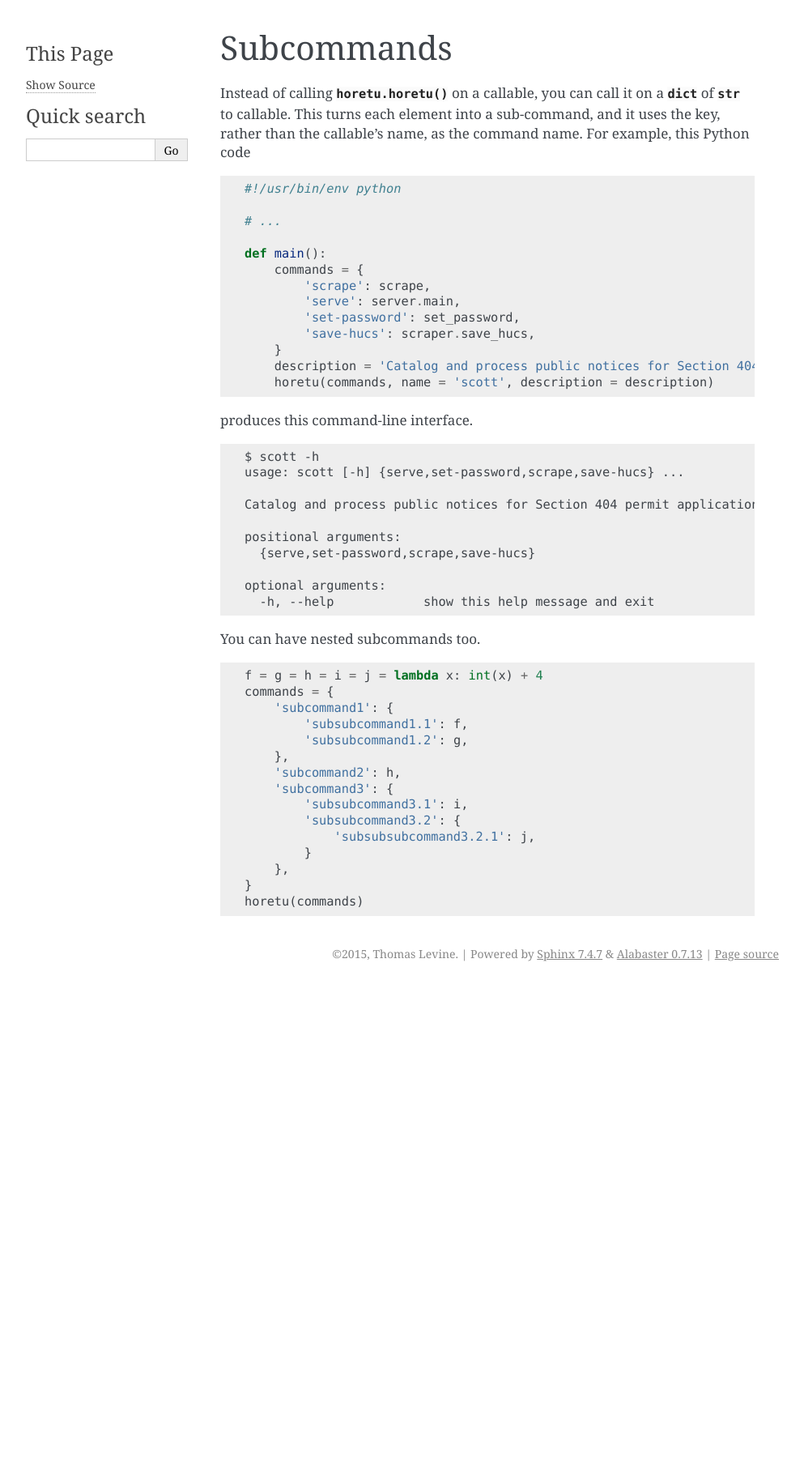
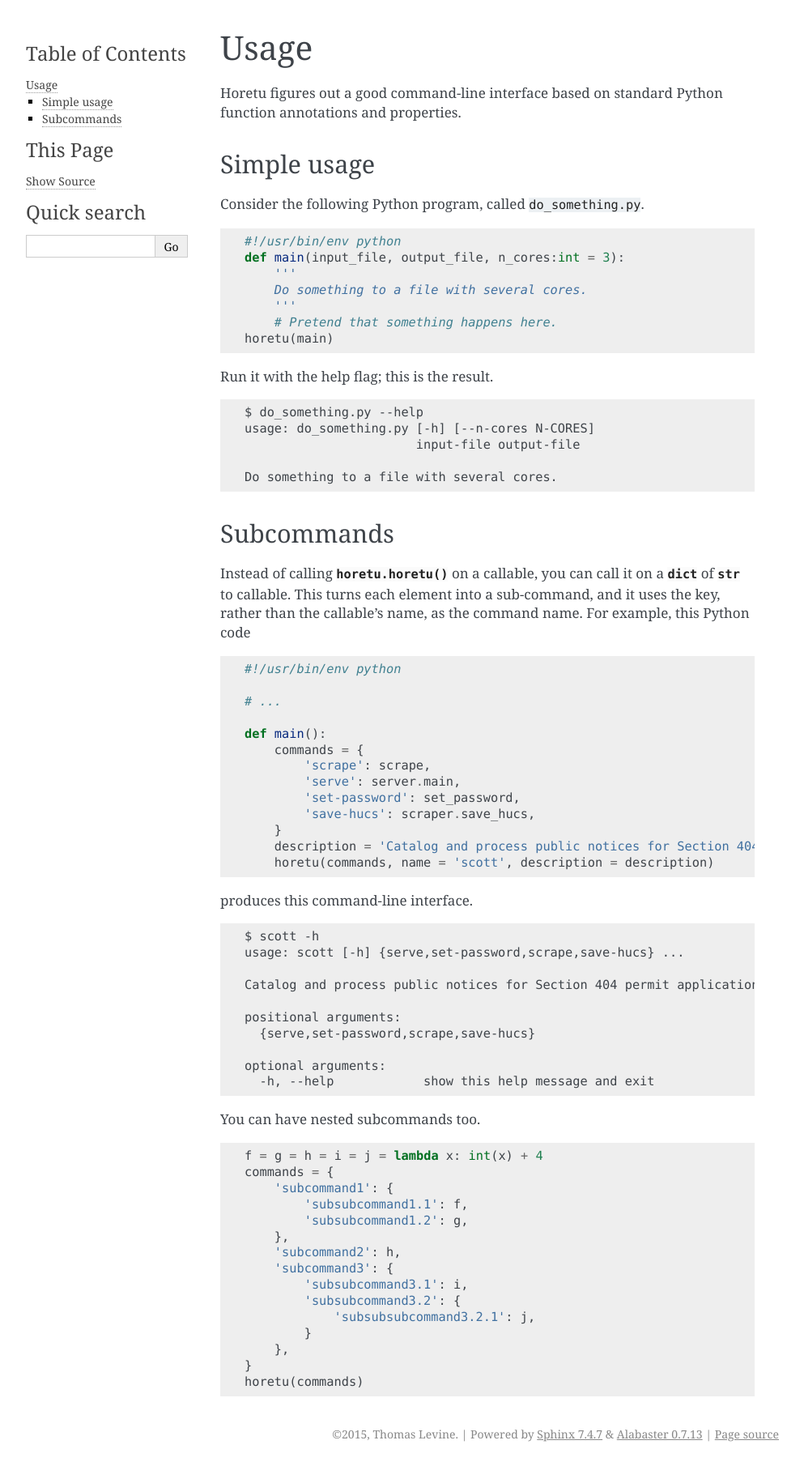
Before and after one commit to tlevine/horetu, a Sphinx documentation site: the page built from docs/usage.rst, in a window 1280 px wide. Shown: the whole page at 81% size, without its empty margins (148-1141 px from the left). Built offline with Sphinx 7.4.7, drawn with Linux system fonts in a browser that asks for light colours; before the commit the page ends 1217 px from its top, so only the background shows below that.

Commit message:
consolidate

```diff
--- a/docs/index.rst
+++ b/docs/index.rst
@@ -15,9 +15,8 @@ Contents:
 .. toctree::
     :maxdepth: 3
 
-    simple
-    subcommands
-    options
+    usage
+    settings
 
 Indices and tables
 ==================
--- a/docs/options.rst
+++ b/docs/settings.rst
@@ -162,6 +162,7 @@ on the string that is passed in the shell arguments and print a reasonable
 error message if the parse fails.
 
 ::
+
     def main(n:int):
         pass
     horetu(main, _args = ['not-a-number'])
--- a/docs/subcommands.rst
+++ b/docs/usage.rst
@@ -1,5 +1,34 @@
+Usage
+===============
+Horetu figures out a good command-line interface based on standard Python
+function annotations and properties.
+
+Simple usage
+^^^^^^^^^^^^^^
+Consider the following Python program, called ``do_something.py``.
+
+::
+
+    #!/usr/bin/env python
+    def main(input_file, output_file, n_cores:int = 3):
+        '''
+        Do something to a file with several cores.
+        '''
+        # Pretend that something happens here.
+    horetu(main)
+
+Run it with the help flag; this is the result.
+
+::
+
+    $ do_something.py --help
+    usage: do_something.py [-h] [--n-cores N-CORES]
+                           input-file output-file
+
+    Do something to a file with several cores.
+
 Subcommands
-===============
+^^^^^^^^^^^^^^^
 
 Instead of calling :py:func:`horetu.horetu` on a callable, you can call it on a
 :py:class:`dict` of :py:class:`str` to callable. This turns each element into a
```
Also changed, not shown: docs/simple.rst (deleted, +0 -23 lines).
